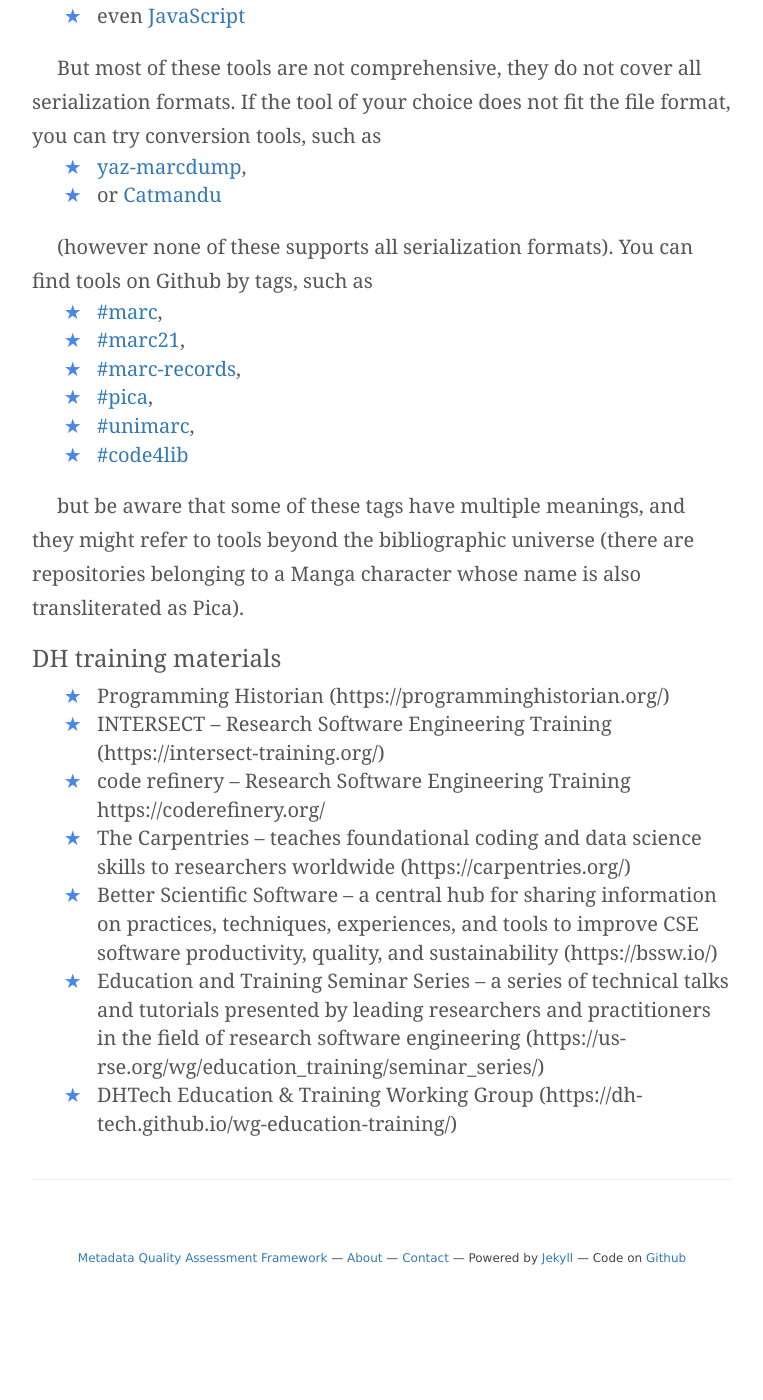
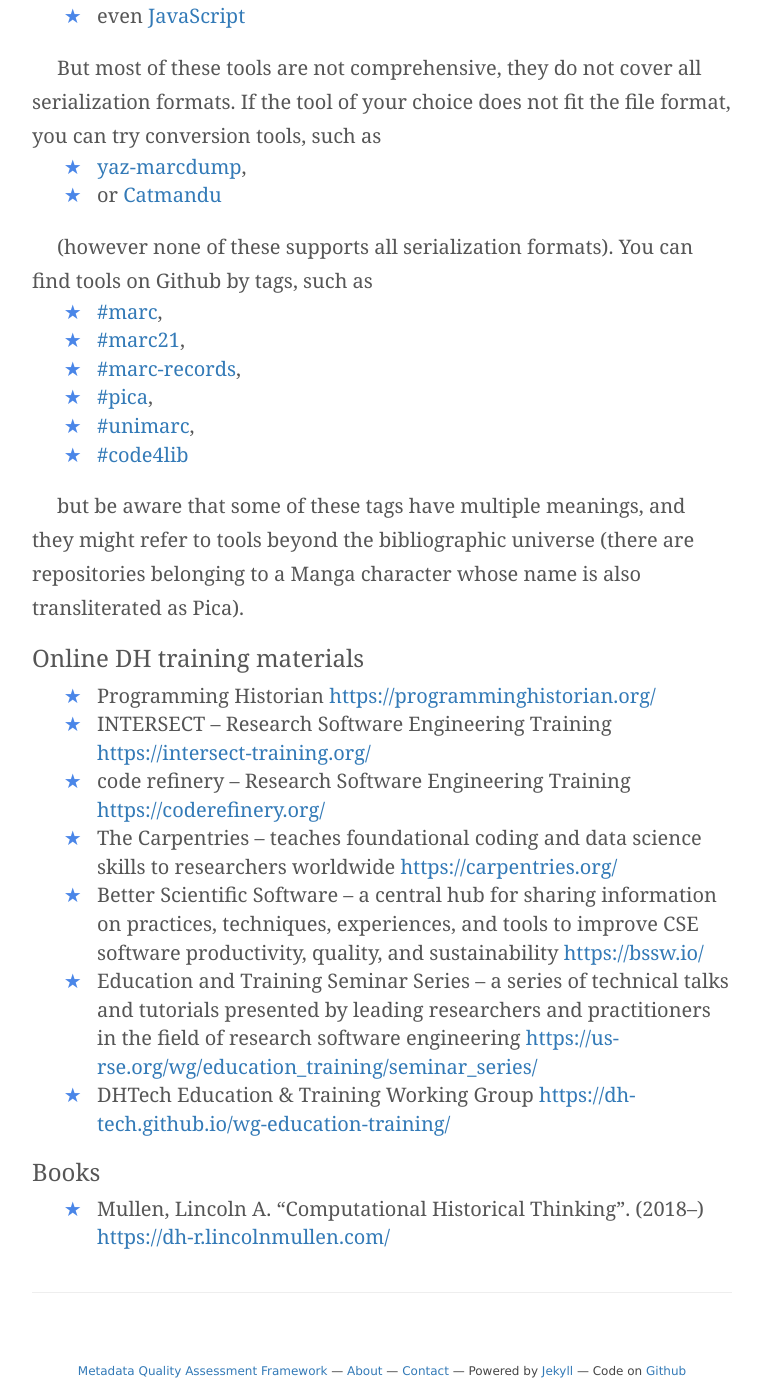
Before and after one commit to pkiraly/pkiraly.github.io, a Jekyll site: the page built from topics.md, in a window 1280 px wide and 1400 px high, scrolled down 30186 px. Shown: the whole window, without its empty margins (258-1021 px from the left). Built offline with Jekyll 4.4.1, drawn with Linux system fonts in a browser that asks for light colours; nearby versions of some CDN libraries; some web fonts are replaced; comment, search, counter and statistics services are not loaded; before the commit the page ends 31473 px from its top, so only the background shows below that.

Commit message:
Add reference section

```diff
--- a/topics.md
+++ b/topics.md
@@ -557,12 +557,16 @@
 
 but be aware that some of these tags have multiple meanings, and they might refer to tools beyond the bibliographic universe (there are repositories belonging to a Manga character whose name is also transliterated as Pica).
 
-### DH training materials
+### Online DH training materials
 
-* Programming Historian (https://programminghistorian.org/)
-* INTERSECT – Research Software Engineering Training (https://intersect-training.org/)
-* code refinery – Research Software Engineering Training https://coderefinery.org/
-* The Carpentries – teaches foundational coding and data science skills to researchers worldwide (https://carpentries.org/)
-* Better Scientific Software – a central hub for sharing information on practices, techniques, experiences, and tools to improve CSE software productivity, quality, and sustainability (https://bssw.io/)
-* Education and Training Seminar Series – a series of technical talks and tutorials presented by leading researchers and practitioners in the field of research software engineering (https://us-rse.org/wg/education_training/seminar_series/)
-* DHTech Education & Training Working Group (https://dh-tech.github.io/wg-education-training/)
+* Programming Historian [https://programminghistorian.org/](https://programminghistorian.org/)
+* INTERSECT – Research Software Engineering Training [https://intersect-training.org/](https://intersect-training.org/)
+* code refinery – Research Software Engineering Training [https://coderefinery.org/](https://coderefinery.org/)
+* The Carpentries – teaches foundational coding and data science skills to researchers worldwide [https://carpentries.org/](https://carpentries.org/)
+* Better Scientific Software – a central hub for sharing information on practices, techniques, experiences, and tools to improve CSE software productivity, quality, and sustainability [https://bssw.io/](https://bssw.io/)
+* Education and Training Seminar Series – a series of technical talks and tutorials presented by leading researchers and practitioners in the field of research software engineering [https://us-rse.org/wg/education_training/seminar_series/](https://us-rse.org/wg/education_training/seminar_series/)
+* DHTech Education & Training Working Group [https://dh-tech.github.io/wg-education-training/](https://dh-tech.github.io/wg-education-training/)
+
+### Books
+
+* Mullen, Lincoln A. “Computational Historical Thinking”. (2018–) [https://dh-r.lincolnmullen.com/](https://dh-r.lincolnmullen.com/)
```
